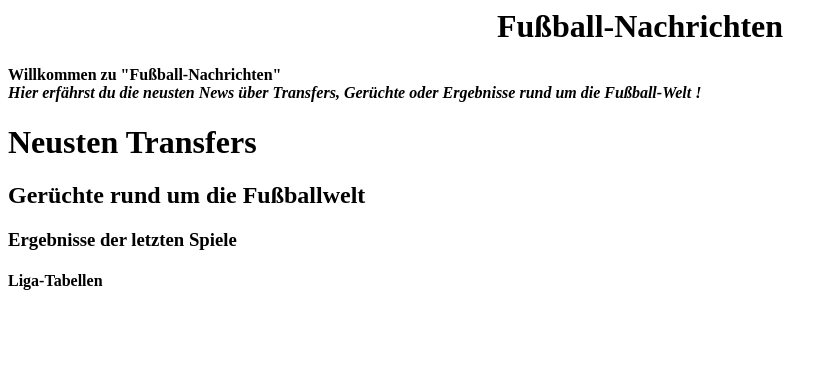
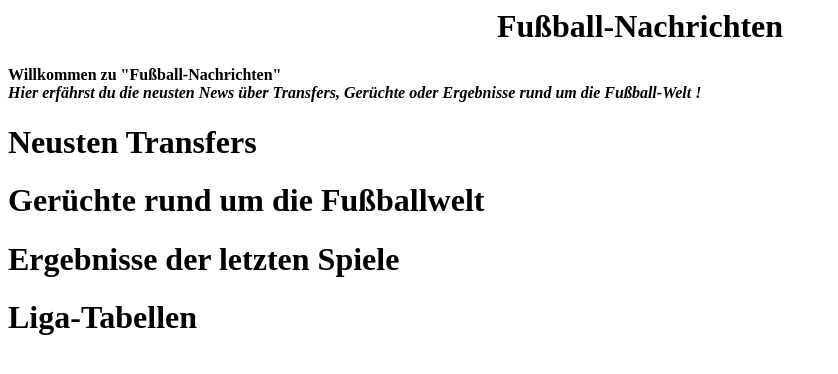
Before and after one commit to kadirdmrr/kadirdmrr.github.io, a plain HTML site: page index.html in a window 1280 px wide. Shown: the whole page, without its empty margins (0-838 px from the left). Drawn offline with Linux system fonts and the light colour scheme.

Commit message:
Update index.html

```diff
--- a/index.html
+++ b/index.html
@@ -10,8 +10,8 @@
 
      <h1>Neusten Transfers</h1>
 
-     <h2>Gerüchte rund um die Fußballwelt</h2>
+     <h1>Gerüchte rund um die Fußballwelt</h1>
 
-     <h3>Ergebnisse der letzten Spiele</h3>
+     <h1>Ergebnisse der letzten Spiele</h1>
 
-     <h4>Liga-Tabellen</h4>
+     <h1>Liga-Tabellen</h1>
```
